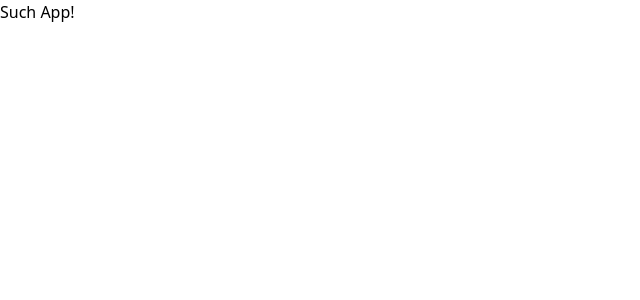
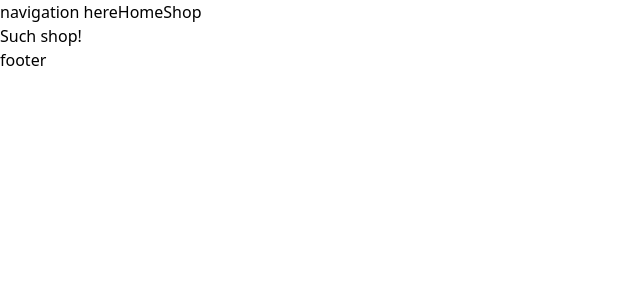
Before and after one commit to greqov/odin-shopping-cart, a React app: page /shop in a window 1280 px wide. Shown: the top 300 px of the page, without its empty margins (0-640 px from the left). Built offline with nearby package versions, Linux system fonts and the light colour scheme.

Commit message:
Add router support; add Home, Shop, Not Found pages

```diff
--- a/package.json
+++ b/package.json
@@ -60,6 +60,7 @@
   },
   "dependencies": {
     "react": "18.2.0",
-    "react-dom": "18.2.0"
+    "react-dom": "18.2.0",
+    "react-router-dom": "6.3.0"
   }
 }
--- a/src/js/App.js
+++ b/src/js/App.js
@@ -1,5 +1,23 @@
 import React from 'react';
+import { Link, Routes, Route } from 'react-router-dom';
+import Home from './routes/Home';
+import Shop from './routes/Shop';
+import NotFound from './routes/NotFound';
 
 export default function App() {
-  return <h1>Such App!</h1>;
+  return (
+    <>
+      <nav>
+        navigation here
+        <Link to="/">Home</Link>
+        <Link to="/shop">Shop</Link>
+      </nav>
+      <Routes>
+        <Route path="/" element={<Home />} />
+        <Route path="/shop" element={<Shop />} />
+        <Route path="*" element={<NotFound />} />
+      </Routes>
+      footer
+    </>
+  );
 }
--- a/src/js/index.js
+++ b/src/js/index.js
@@ -1,5 +1,6 @@
 import React from 'react';
 import { createRoot } from 'react-dom/client';
+import { BrowserRouter } from 'react-router-dom';
 import App from './App';
 import '../css/styles.css';
 
@@ -9,6 +10,8 @@ const container = document.getElementById('root');
 const root = createRoot(container);
 root.render(
   <React.StrictMode>
-    <App />
+    <BrowserRouter>
+      <App />
+    </BrowserRouter>
   </React.StrictMode>
 );
--- /dev/null
+++ b/src/js/routes/Home.js
@@ -0,0 +1,5 @@
+import React from 'react';
+
+export default function Home() {
+  return <h1>Such app!</h1>;
+}
--- /dev/null
+++ b/src/js/routes/NotFound.js
@@ -0,0 +1,14 @@
+import React from 'react';
+import { Link } from 'react-router-dom';
+
+export default function NotFound() {
+  return (
+    <div>
+      Nothing found. <br /> Go to{' '}
+      <Link to="/" className="underline">
+        the homepage
+      </Link>
+      ?
+    </div>
+  );
+}
--- /dev/null
+++ b/src/js/routes/Shop.js
@@ -0,0 +1,5 @@
+import React from 'react';
+
+export default function Shop() {
+  return <h1>Such shop!</h1>;
+}
```
Also changed, not shown: 2 other files (tests, documents, lock files or other folders).
